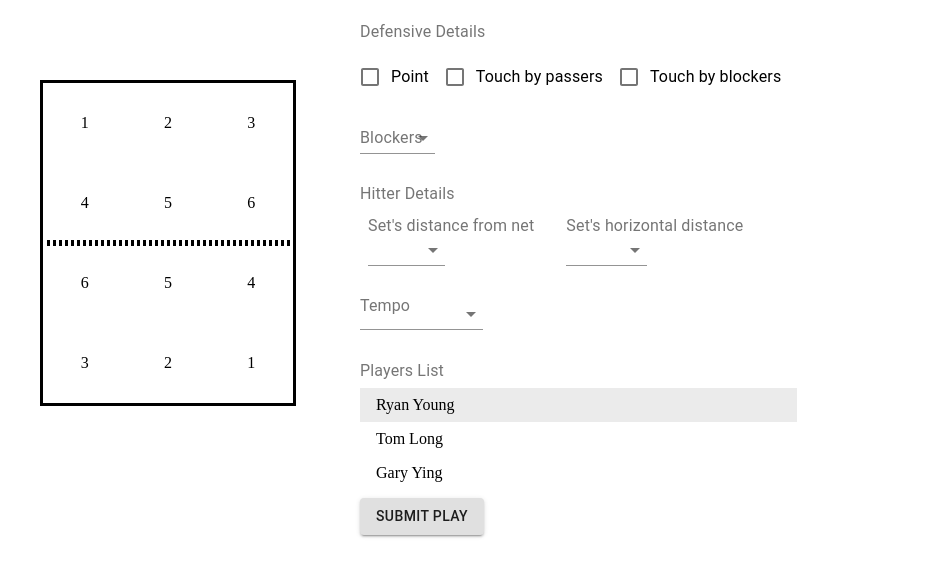
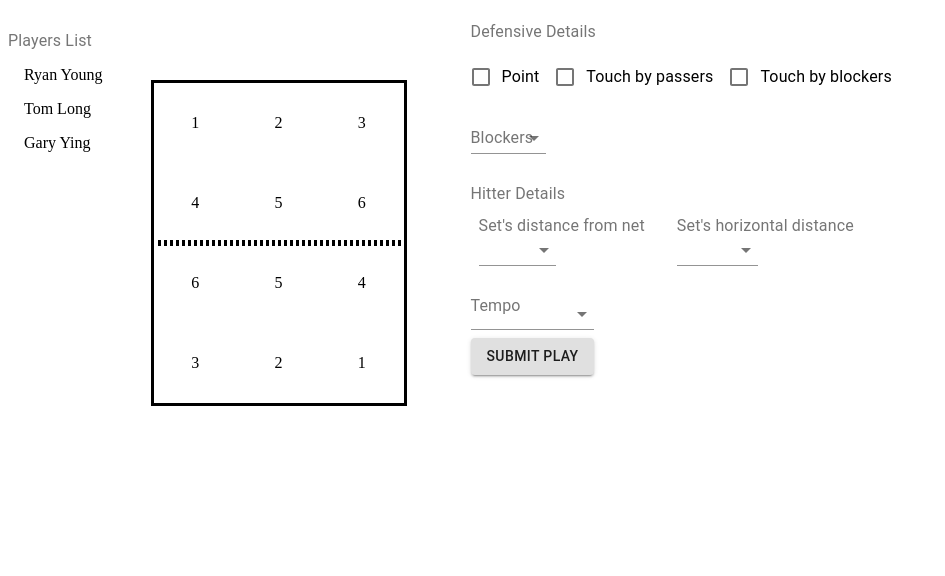
Before and after one commit to ryanctyoung/coachingassist, a Next.js app in the folder client/: page /components/playbook in a window 1280 px wide. Both pictures are taken after a click on the button "Ryan Young". Shown: the top 576 px of the page, without its empty margins (0-945 px from the left). Built offline with nearby package versions, Linux system fonts and the light colour scheme.

Commit message:
PlaysList and play submission

```diff
--- a/client/package.json
+++ b/client/package.json
@@ -8,7 +8,6 @@
     "build": "next build",
     "start": "PORT=3001 next start",
     "electron-start": "electron ."
-
   },
   "keywords": [],
   "author": "",
@@ -17,6 +16,8 @@
     "@material-ui/core": "^4.9.7",
     "@material-ui/system": "^4.9.6",
     "material-ui": "^0.20.2",
+    "mongodb": "^3.5.5",
+    "mongoose": "^5.9.7",
     "next": "^9.3.2",
     "react": "^16.13.1",
     "react-bootstrap": "^1.0.0",
--- a/client/pages/components/playbook/index.js
+++ b/client/pages/components/playbook/index.js
@@ -37,7 +37,6 @@ const theme = createMuiTheme({
 
 export default function Playbook(props) {
 
-
   //defensive states
   const [zones, setZone] = useState({
       attackZone: null,
@@ -49,21 +48,18 @@ export default function Playbook(props) {
     touchBlockBl: false,
   });
   const [blockers, setBlockers] = useState();
-  const [playerSelect, setPlayer] = useState({name:"", id: -1});
+  const [playerSelect, setPlayer] = useState(-1);
 
 
   //hitter states
 
-  const [hitters, setHitters] = useState(useContext(TeamContext).players);
+  const [hitters, setHitters] = useState(useContext(TeamContext).players.map(x => {return {...x, plays:[]}}));
+  // const [playerSelect, setPlayer] = useState(hitters[0]);
   const [tempo, setTempo] = useState();
   const [spikeBls, setSpike] = useState({
     onorOffbool:null,
     inorOutbool:null,
   });
-
-  useEffect(() => {
-    console.log("AttackZone is " + zones.attackZone + " while the defense zone is " + zones.defenseZone + " by " + playerSelect.name);
-  }, [zones]);
 
   const HittersList = (props) => {
     const chosen = props.chosen;
@@ -72,17 +68,43 @@ export default function Playbook(props) {
         <ListItem
           key={hitter.id}
           selected={chosen == hitter.id}
-          onClick={() => {setPlayer(hitter)}}
+          onClick={() => {setPlayer(hitter.id)}}
           button>
           {hitter.name}
         </ListItem>
         );
     });
 
-    return result;
+    return(
+       <List mx={3}>
+       {result}
+       </List>
+      );
   }
 
+  const PlaysList = (props) => {
+    let selected = hitters.find(e => e.id == playerSelect);
 
+    if(!selected){
+      return(<div/>);
+    }
+    const result = selected.plays.map((play)=> {
+      return(
+        <ListItem>
+          Play: {play.count}
+        </ListItem>
+      );
+    });
+
+
+      return(
+       <List my={3}>
+       {result}
+       </List>
+      );
+  }
+
+  useEffect(()=>{console.log(hitters)}, [hitters]);
   //COURT CALLBACKS
   const courtO_callBack = (num) => {
     setZone({...zones, attackZone:num});
@@ -92,10 +114,46 @@ export default function Playbook(props) {
   }
 
   const submitCallback = () => {
-    const {pointBl, touchBlockBl, touchGroundBl} = bools;
-    console.log("Data submitted: The player got a kill: " + pointBl
-      + " The blockers got a hand on the ball: " +touchBlockBl
-      + " The passers got to the ball: "+ touchGroundBl);
+    let hitterSlice = [...hitters];
+    let selected = hitterSlice.find(e => e.id == playerSelect);
+    if(!selected){
+      console.log(playerSelect);
+      return;
+    }
+    //nullcheck relevant properties here
+
+    let playData = {
+      data: {...bools, ...zones, blockers, tempo, ...spikeBls},
+      count: 1
+    };
+
+    function playEquals (obj, arr) {
+        loop:
+        for(let i = 0; i < arr.length; i++){
+          let other = arr[i];
+          for (const key in obj.data){
+            if (obj.data[key] != other.data[key]){
+              continue loop;
+            }
+          }
+          return i;
+        }
+      return -1;
+    }
+
+    if( selected.plays.length == 0){
+      selected.plays.push(playData);
+    }else {
+      let searchResult = playEquals(playData, selected.plays);
+      if(searchResult != -1){
+        selected.plays[searchResult].count += 1;
+      } else{
+         selected.plays.push(playData);
+      }
+    }
+    setHitters(hitterSlice);
+
+
   }
 
 
@@ -103,7 +161,12 @@ export default function Playbook(props) {
 
 
   return (
+    <div style={{display: 'flex', flexDirection:'column'}}>
       <div style={{display: 'flex'}}>
+        <Box mt={3}>
+          <FormLabel>Players List</FormLabel>
+          <HittersList chosen={playerSelect.id}/>
+        </Box>
         <Box mx={4} my={9}>
           <Court mode={'defense'} callBack={courtD_callBack}/>
           <Court mode={'offense'} callBack={courtO_callBack}/>
@@ -241,16 +304,12 @@ export default function Playbook(props) {
             </FormGroup>
           </Box>
 
-        <Box mt={3}>
-          <FormLabel>Players List</FormLabel>
-          <List border={1}>
-            <HittersList chosen={playerSelect.id}/>
-          </List>
-        </Box>
           <Button variant="contained" onClick={submitCallback}>
             Submit Play
           </Button>
         </Box>
       </div>
+      <PlaysList/>
+    </div>
   );
 }
```
Also changed, not shown: client/main.js (line endings or trailing spaces), 2 other files (tests, documents, lock files or other folders). Lines whose indentation alone changed are shown as unchanged.
